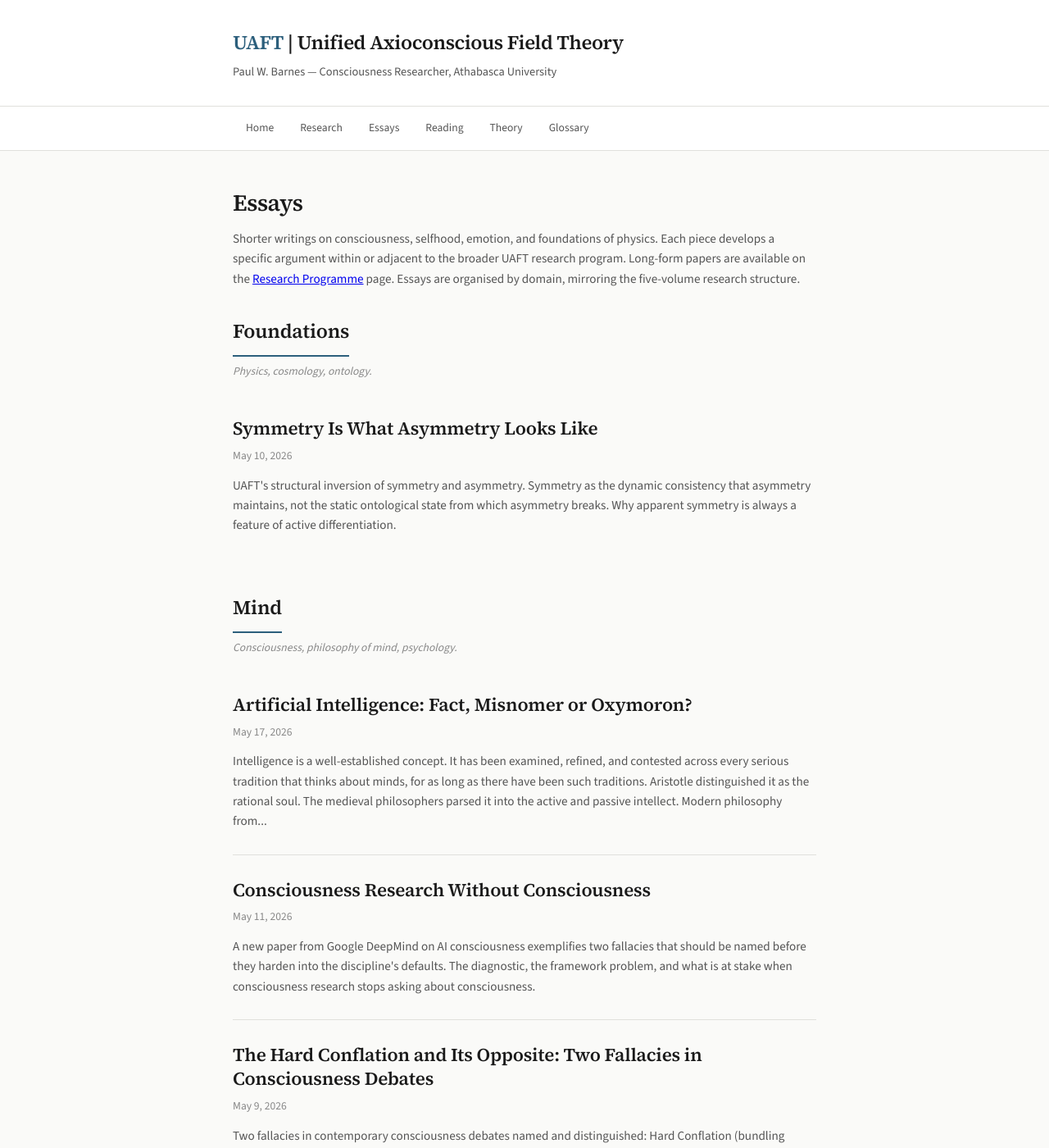
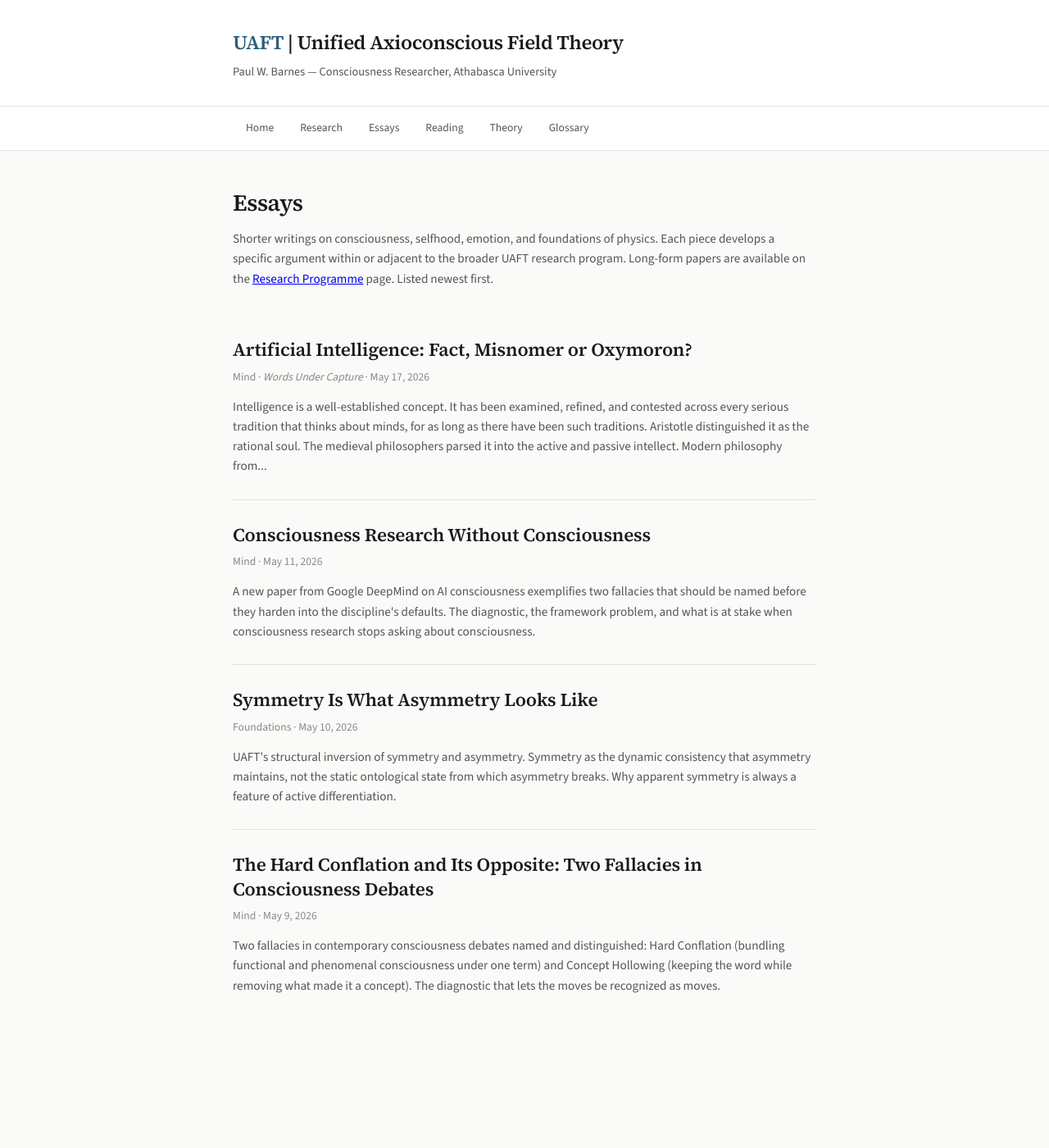
Before and after one commit to axioconsciousness/axioconsciousness.github.io, a Jekyll site: the page built from essays.html, in a window 1280 px wide and 1400 px high. Shown: the whole window at 82% size. Built offline with Jekyll 4.4.1, drawn with Linux system fonts in a browser that asks for light colours.

Commit message:
Add files via upload

```diff
--- a/essays.html
+++ b/essays.html
@@ -5,33 +5,19 @@ description: Essays, articles, and shorter writings on consciousness, selfhood,
 ---
 
 <h1 class="page-title">Essays</h1>
-<p class="page-lead">Shorter writings on consciousness, selfhood, emotion, and foundations of physics. Each piece develops a specific argument within or adjacent to the broader UAFT research program. Long-form papers are available on the <a href="/research.html">Research Programme</a> page. Essays are organised by domain, mirroring the five-volume research structure.</p>
+
+<p class="page-lead">Shorter writings on consciousness, selfhood, emotion, and foundations of physics. Each piece develops a specific argument within or adjacent to the broader UAFT research program. Long-form papers are available on the <a href="/research.html">Research Programme</a> page. Listed newest first.</p>
 
 {% comment %}
-The five categories mirror the research programme volumes:
-Foundations / Life / Mind / Culture / Technology
-We iterate in this fixed order so the page structure is stable.
+Reverse chronological listing. Category and series (if present) are shown as inline metadata next to the date rather than as section headers.
 {% endcomment %}
 
-{% assign category_order = "Foundations,Life,Mind,Culture,Technology" | split: "," %}
-
-{% for category in category_order %}
-  {% assign category_posts = site.posts | where: "category", category %}
-  {% if category_posts.size > 0 %}
-<section class="category-section" id="category-{{ category | downcase }}">
-    <h2 class="category-heading">{{ category }}</h2>
-    <p class="category-description">
-      {% if category == "Foundations" %}Physics, cosmology, ontology.
-      {% elsif category == "Life" %}Biology, evolution, lifeforms.
-      {% elsif category == "Mind" %}Consciousness, philosophy of mind, psychology.
-      {% elsif category == "Culture" %}Society, history, language.
-      {% elsif category == "Technology" %}AI, computing, machine consciousness.
-      {% endif %}
-    </p>
-    {% for post in category_posts %}
+{% for post in site.posts %}
   <div class="essay-list-item">
     <h2><a href="{{ post.url }}">{{ post.title }}</a></h2>
-        <div class="essay-meta">{{ post.date | date: "%B %-d, %Y" }}</div>
+    <div class="essay-meta">
+      {% if post.category %}{{ post.category }} · {% endif %}{% if post.series %}<em>{{ post.series }}</em> · {% endif %}{{ post.date | date: "%B %-d, %Y" }}
+    </div>
     {% if post.description %}
       <div class="essay-excerpt">{{ post.description }}</div>
     {% else %}
@@ -39,27 +25,3 @@ We iterate in this fixed order so the page structure is stable.
     {% endif %}
   </div>
 {% endfor %}
-</section>
-  {% endif %}
-{% endfor %}
-
-{% comment %}
-Catch any essays without a category - they appear under "Uncategorized" at the bottom
-{% endcomment %}
-{% assign uncategorized = site.posts | where_exp: "post", "post.category == nil" %}
-{% if uncategorized.size > 0 %}
-<section class="category-section">
-    <h2 class="category-heading">Other</h2>
-    {% for post in uncategorized %}
-    <div class="essay-list-item">
-        <h2><a href="{{ post.url }}">{{ post.title }}</a></h2>
-        <div class="essay-meta">{{ post.date | date: "%B %-d, %Y" }}</div>
-        {% if post.description %}
-        <div class="essay-excerpt">{{ post.description }}</div>
-        {% else %}
-        <div class="essay-excerpt">{{ post.excerpt | strip_html | truncatewords: 50 }}</div>
-        {% endif %}
-    </div>
-    {% endfor %}
-</section>
-{% endif %}
```
Lines whose indentation alone changed are shown as unchanged.
